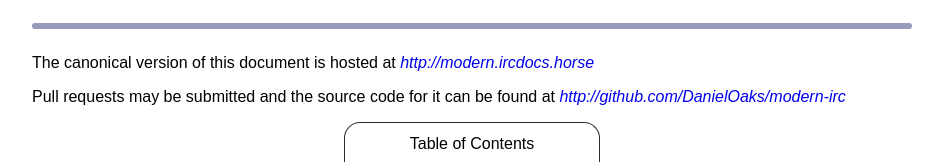
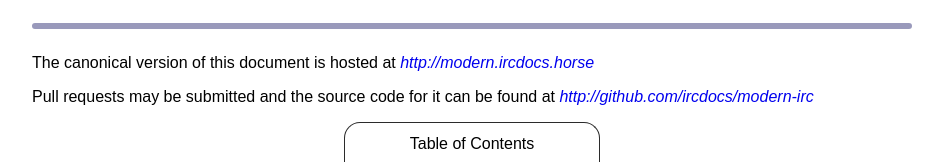
Before and after one commit to ircdocs/modern-irc, a Jekyll site: the page built from index.md, in a window 1280 px wide and 900 px high, scrolled down 55665 px. Shown: the part 738-900 px from the top of the window, without its empty margins (168-1111 px from the left). Built offline with Jekyll 4.4.1, drawn with Linux system fonts in a browser that asks for light colours; part of the change alters nothing that is shown.

Commit message:
Update repos

```diff
--- a/_includes/appendixes.md
+++ b/_includes/appendixes.md
@@ -761,7 +761,7 @@ Extban masks SHOULD also be supported for the [ban exemption](#ban-exemption-cha
 <div class="warning">
     <p>Ensure that extban masks are actually typically supported in ban exemption and invite exemption modes.</p>
 
-    <p>We should include a list of 'typical' extban characters and their associated meaning, but make sure we specify that these are not standardised and may change based on server software. See also: <a href="https://github.com/DanielOaks/irc-defs/issues/9"><code>irc-defs#9</code></a></p>
+    <p>We should include a list of 'typical' extban characters and their associated meaning, but make sure we specify that these are not standardised and may change based on server software. See also: <a href="https://github.com/ircdocs/irc-defs/issues/9"><code>irc-defs#9</code></a></p>
 </div>
 
 Examples:
--- a/_layouts/default.html
+++ b/_layouts/default.html
@@ -31,7 +31,7 @@
         <div id="footer">
             <hr/>
             <p>The canonical version of this document is hosted at <a href="http://modern.ircdocs.horse/">http://modern.ircdocs.horse</a></p>
-            <p>Pull requests may be submitted and the source code for it can be found at <a href="https://github.com/DanielOaks/modern-irc">http://github.com/DanielOaks/modern-irc</a></p>
+            <p>Pull requests may be submitted and the source code for it can be found at <a href="https://github.com/ircdocs/modern-irc">http://github.com/ircdocs/modern-irc</a></p>
         </div>
     </body>
     <script>
--- a/index.md
+++ b/index.md
@@ -15,13 +15,13 @@ copyrights:
 
 <div class="warning">
     <p>This document intends to be a useful overview and reference of the IRC client protocol as it is implemented today. It is NOT a concrete specification and does not specify brand new stuff &ndash; only existing behaviour and what we consider best-practices for new software.</p>
-    <p>If something written in here isn't correct for or interoperable with an IRC server / network you know of, please <a href="https://github.com/DanielOaks/modern-irc/issues">open an issue</a> or <a href="mailto:daniel@danieloaks.net">contact me</a>.</p>
+    <p>If something written in here isn't correct for or interoperable with an IRC server / network you know of, please <a href="https://github.com/ircdocs/modern-irc/issues">open an issue</a> or <a href="mailto:daniel@danieloaks.net">contact me</a>.</p>
     <p>For something which aims to be an RFC, please see the <a href="https://github.com/kaniini/ircv3-harmony">ircv3-harmony</a> project.</p>
 </div>
 
 <div class="warning">
     <p>NOTE: This is NOWHERE NEAR FINISHED. Dragons be here, insane stuff be here.</p>
-    <p>You can contribute by sending pull requests to our <a href="https://github.com/DanielOaks/modern-irc">Github repository</a>!</p>
+    <p>You can contribute by sending pull requests to our <a href="https://github.com/ircdocs/modern-irc">Github repository</a>!</p>
 </div>
 
 <div id="printable-toc" style="display: none"></div>
```
